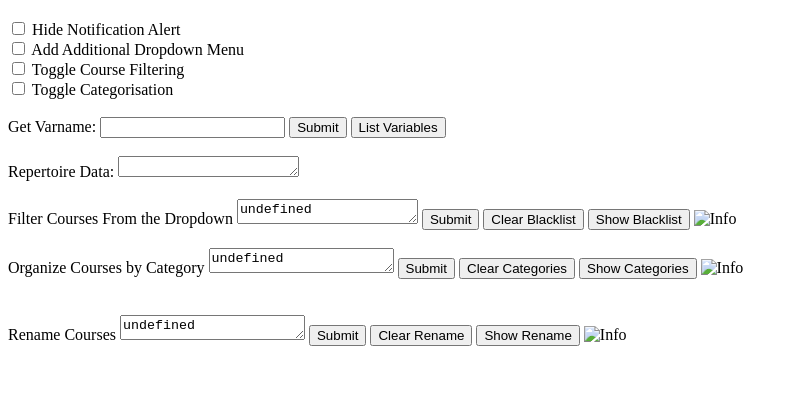
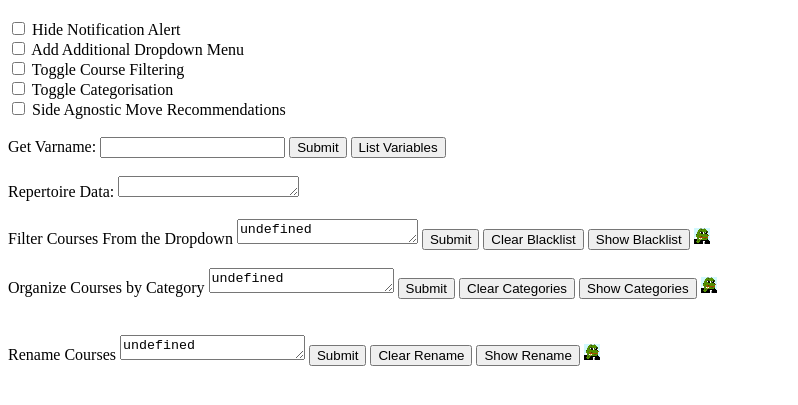
Before and after one commit to j-huic/RepertoireWizard, a browser extension: page options.html in a window 1280 px wide. Shown: the part 61-466 px from the top of the page, without its empty margins (0-798 px from the left). Drawn offline with Linux system fonts and the light colour scheme.

Commit message:
side agnostic checkbox and functionality added

```diff
--- a/background.js
+++ b/background.js
@@ -38,6 +38,7 @@ function handleGetOptions(sendResponse) {
     "filterToggle",
     "categoriesToggle",
     "rename",
+    "sideAgnostic",
   ];
   chrome.storage.sync.get(options, function (items) {
     sendResponse(items);
--- a/options.html
+++ b/options.html
@@ -22,6 +22,10 @@
     <div>
       <input type="checkbox" id="categoriesToggle" name="checkbox" />
       <label for="categoriesToggle">Toggle Categorisation</label>
+    </div>
+    <div>
+      <input type="checkbox" id="sideAgnostic" name="checkbox" />
+      <label for="sideAgnostic">Side Agnostic Move Recommendations</label>
     </div>
 
     <br />
@@ -56,7 +60,7 @@
     <input type="submit" id="blacklistSubmit" value="Submit" />
     <input type="submit" id="clearBlacklist" value="Clear Blacklist" />
     <input type="submit" id="showBlacklist" value="Show Blacklist" />
-    <img src="icon16.png" alt="Info" id="infoIcon" />
+    <img src="assets/icon16.png" alt="Info" id="infoIcon" />
     <div id="infoText" style="display: none">
       Add blacklisted keywords to filter out unwanted courses. Enter separately
       or separate by commas.
@@ -76,7 +80,7 @@
       <input type="submit" id="categoriesSubmit" value="Submit" />
       <input type="submit" id="clearCategories" value="Clear Categories" />
       <input type="submit" id="showCategories" value="Show Categories" />
-      <img src="icon16.png" alt="Info" id="infoIconCat" />
+      <img src="assets/icon16.png" alt="Info" id="infoIconCat" />
       <div id="infoTextCat" style="display: none">
         Add dictionary with categories for keys and array of whitelisted words.
         E.g. {"White":["Catalan", "e4"], "Black":["Sicilian", "Nimzo"]}
@@ -96,7 +100,7 @@
       <input type="submit" id="renameSubmit" value="Submit" />
       <input type="submit" id="cleaRrename" value="Clear Rename" />
       <input type="submit" id="showRename" value="Show Rename" />
-      <img src="icon16.png" alt="Info" id="infoIconRename" />
+      <img src="assets/icon16.png" alt="Info" id="infoIconRename" />
       <div id="infoTextRename" style="display: none">
         Rename courses by adding dictionary with original course name as key and
         new name as value. E.g. {"Lifetime Repertoires: Sam Shankland's d4 -
--- a/options.js
+++ b/options.js
@@ -2,7 +2,13 @@ document.addEventListener("DOMContentLoaded", function () {
   const checkboxes = document.querySelectorAll('input[type="checkbox"]');
 
   chrome.storage.sync.get(
-    ["removeNotifs", "extraDropdown", "filterToggle", "categoriesToggle"],
+    [
+      "removeNotifs",
+      "extraDropdown",
+      "filterToggle",
+      "categoriesToggle",
+      "sideAgnostic",
+    ],
     function (options) {
       checkboxes.forEach(function (checkbox) {
         checkbox.checked = options[checkbox.id];
```
Also changed, not shown: moveHighlighting.js (+15 -1 lines).
